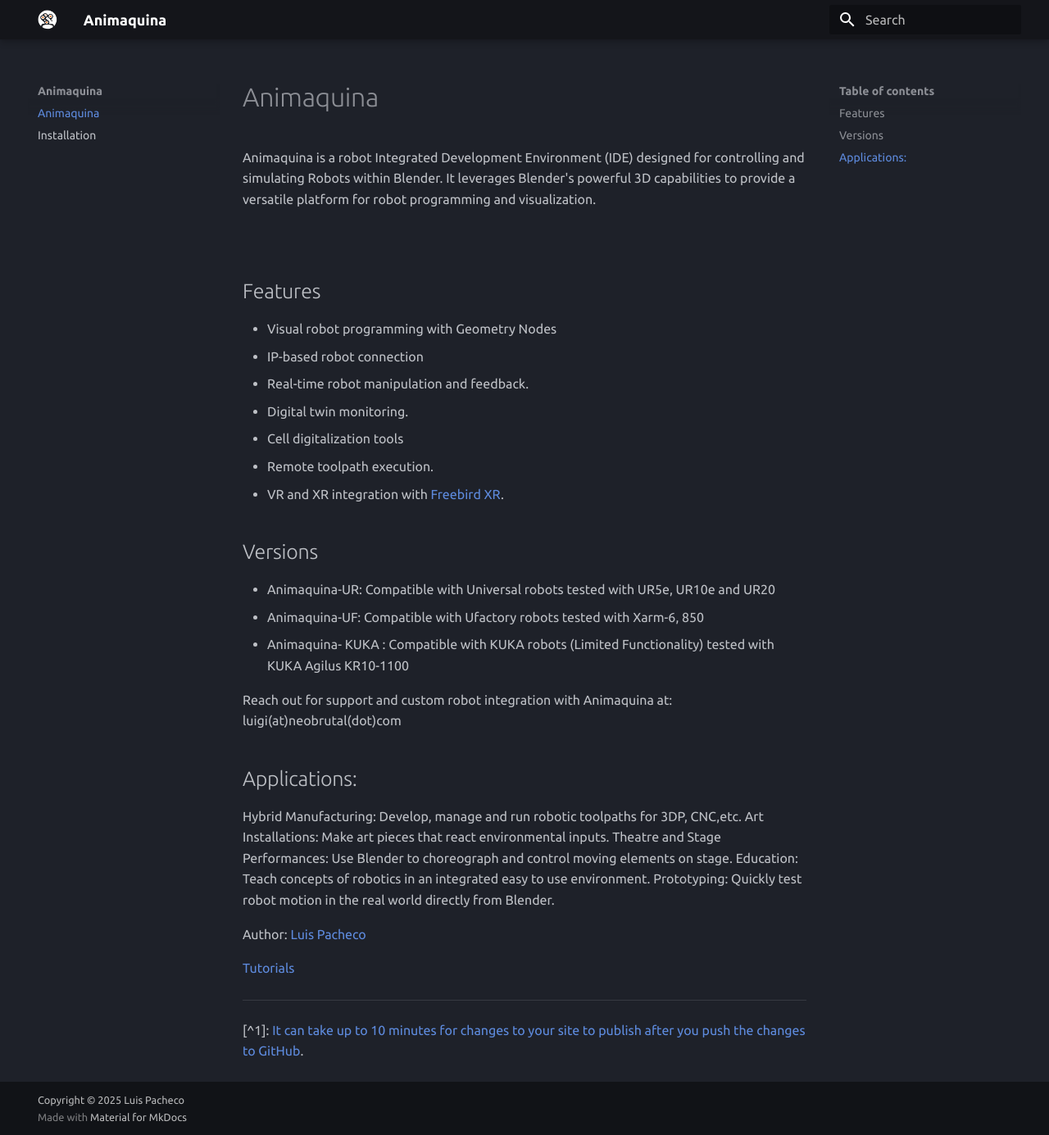
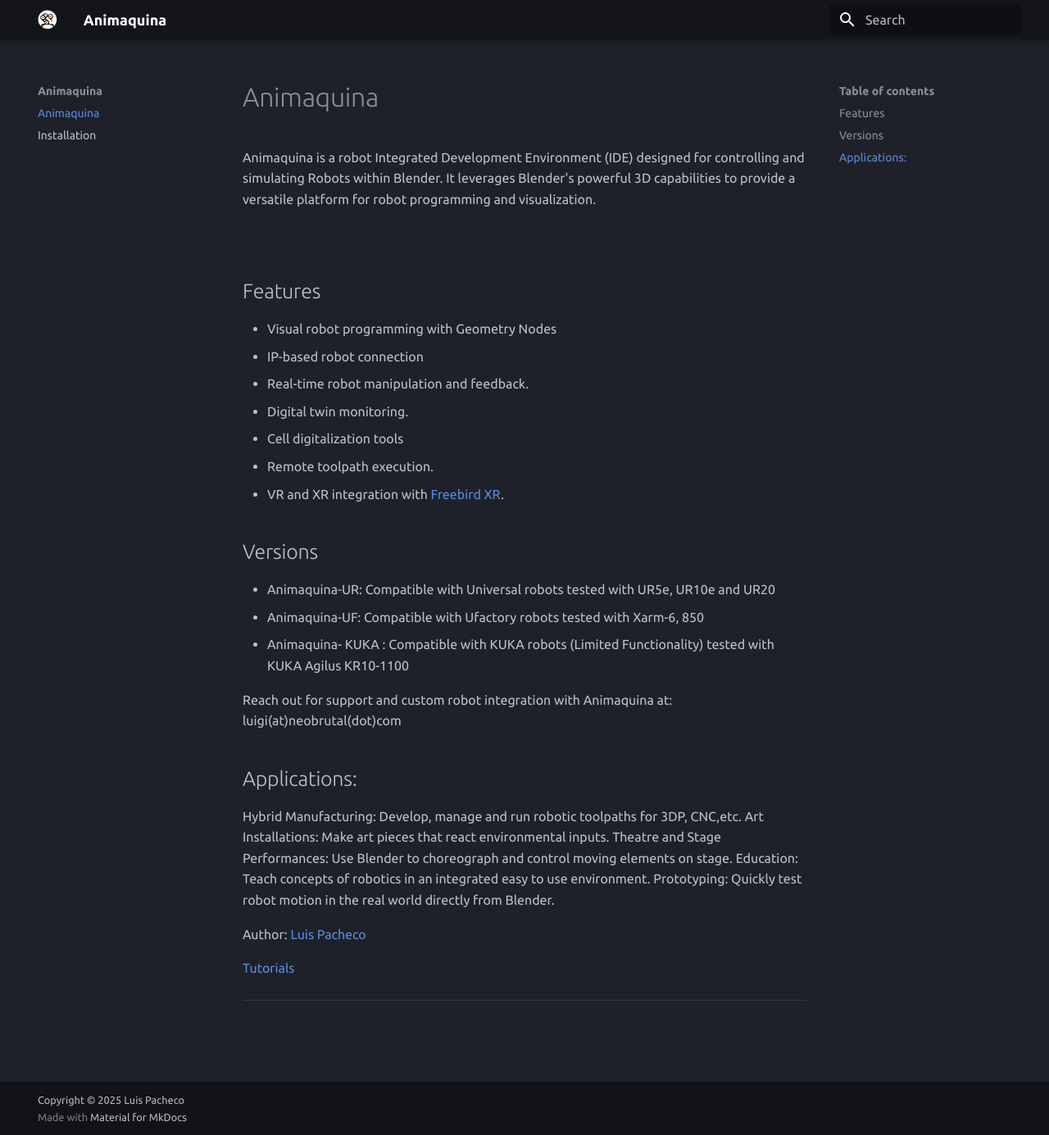
Before and after one commit to luigipacheco/animaquina-docs, an MkDocs documentation site: the page built from docs/index.md, in a window 1280 px wide and 1385 px high. Shown: the whole window at 82% size. Built offline with MkDocs 1.6.1 and Material for MkDocs 9.7.7, drawn with Linux system fonts in a browser that asks for light colours.

Commit message:
remove note

```diff
--- a/docs/index.md
+++ b/docs/index.md
@@ -37,7 +37,5 @@
 
 ----
 
-[^1]: [It can take up to 10 minutes for changes to your site to publish after you push the changes to GitHub](https://docs.github.com/en/pages/setting-up-a-github-pages-site-with-jekyll/creating-a-github-pages-site-with-jekyll#creating-your-site).
-
 [Luis Pacheco]: https://luigipacheco.com
 [Tutorials]: https://youtube.com/@codedvoxels
```
